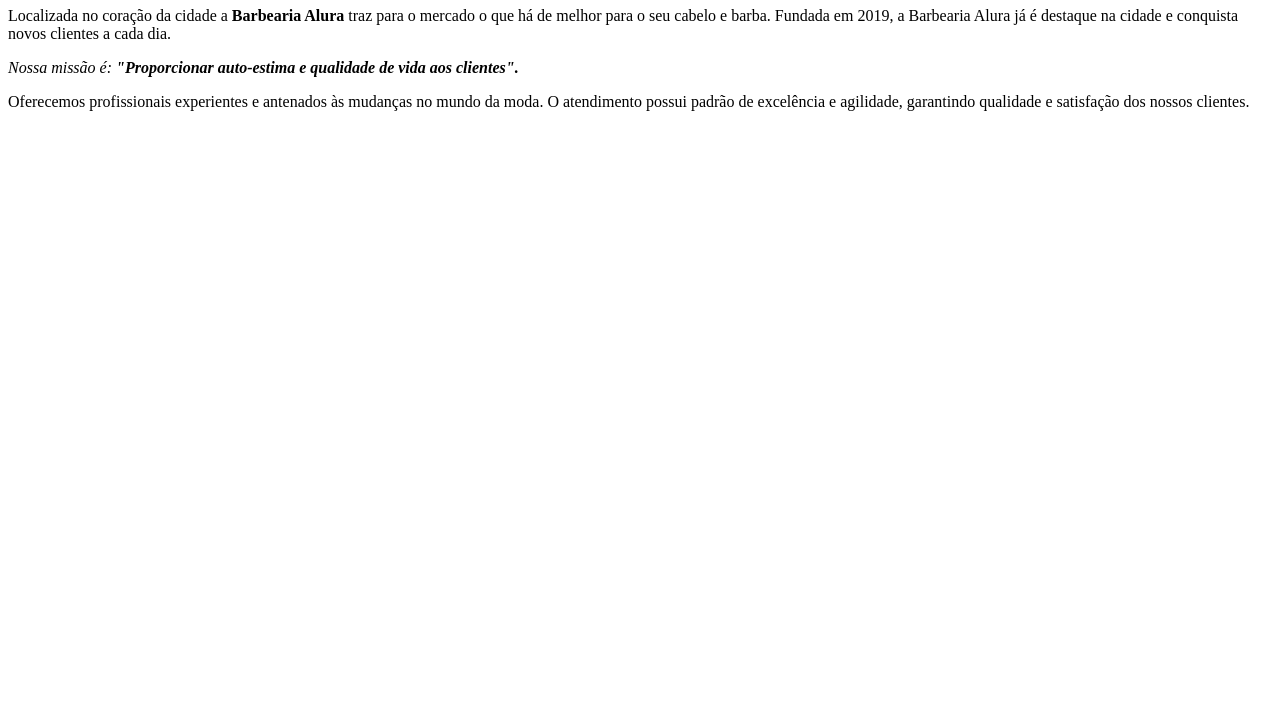
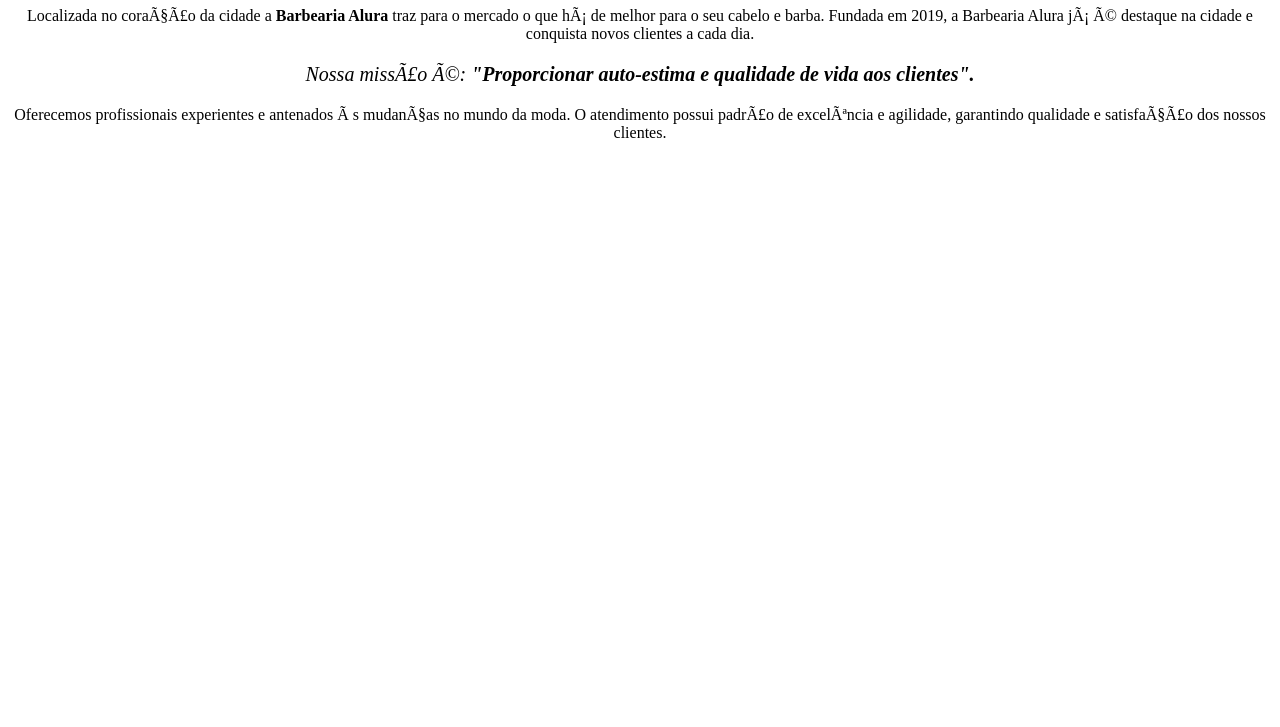
Before and after one commit to Diogo-de-lovat/barbearia-alura, a plain HTML site: page index.html in a window 1280 px wide. Shown: the part 73-800 px from the top of the page. Drawn offline with Linux system fonts and the light colour scheme.

Commit message:
Update index.html

```diff
--- a/index.html
+++ b/index.html
@@ -1,17 +1,26 @@
 <!DOCTYPE html>
 <html>
 <head>
-	<meta charset="utf-8">
+	<meta charset="utf
+
+	-8">
 	<meta name="viewport" content="width=device-width, initial-scale=1">
 	<title>Aula de HTML</title>
+	<style type="text/css">
+			p,h1 {
+			text-align: center;
+		}
+	</style>
 </head>
 <body>
 	<main>
 		<h1>Sobre a Barbearia Alura</h1>
+		<!--H1 É UM TITULO DO MEU SITE-->
 
 		<p>Localizada no coração da cidade a  <strong>Barbearia Alura</strong> traz para o mercado o que há de melhor para o seu cabelo e barba. Fundada em 2019, a Barbearia Alura já é destaque na cidade e conquista novos clientes a cada dia.</p>
+		<!--TEG P É UM PARAGRÁFO-->
 
-		<p><em>Nossa missão é: <strong>"Proporcionar auto-estima e qualidade de vida aos clientes".</strong></em></p>
+		<p style="font-size: 20px;"><em>Nossa missão é: <strong>"Proporcionar auto-estima e qualidade de vida aos clientes".</strong></em></p>
 
 		<p>Oferecemos profissionais experientes e antenados às mudanças no mundo da moda. O atendimento possui padrão de excelência e agilidade, garantindo qualidade e satisfação dos nossos clientes.</p>
 	</main>
```
